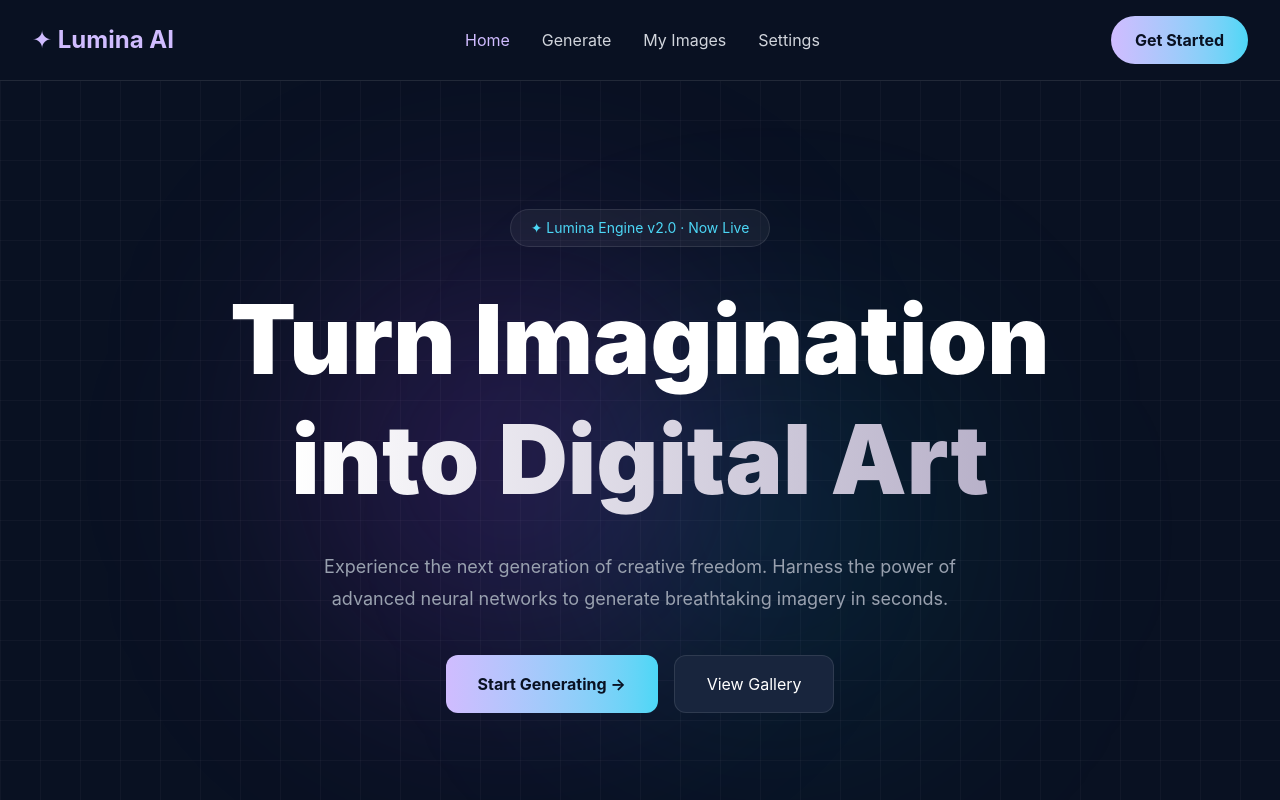
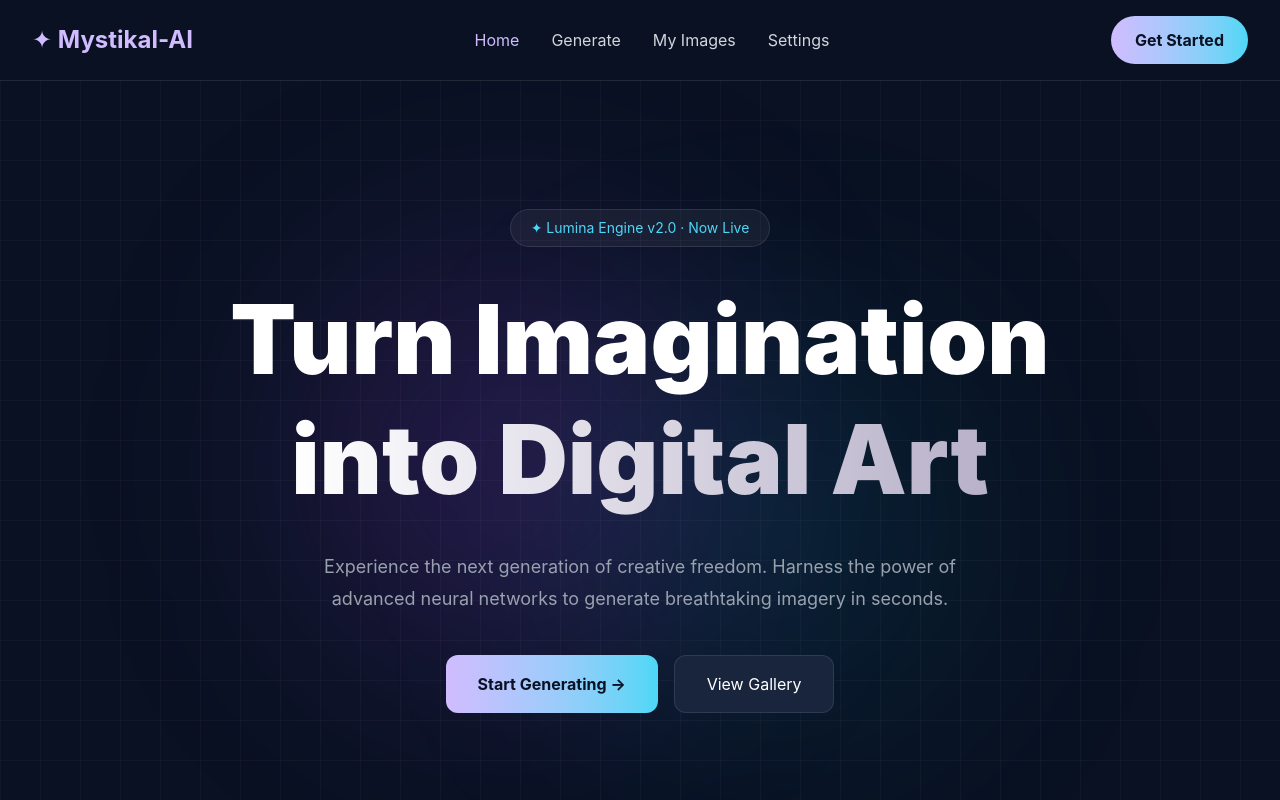
Before and after one commit to mxrtnn/Mystikal-AI, a React (Vite) app in the folder frontend/: page / in a window 1280 px wide. Shown: the top 800 px of the page. Built offline with nearby package versions, Linux system fonts and the light colour scheme.

Commit message:
Nombre ajustado

```diff
--- a/frontend/src/pages/Home.tsx
+++ b/frontend/src/pages/Home.tsx
@@ -14,7 +14,7 @@ function Home() {
             onClick={() => navigate('/')}
             className="text-2xl font-bold text-[#d0bcff]"
           >
-            ✦ Lumina AI
+            ✦ Mystikal-AI
           </button>
 
           <nav className="flex items-center gap-8">
```
